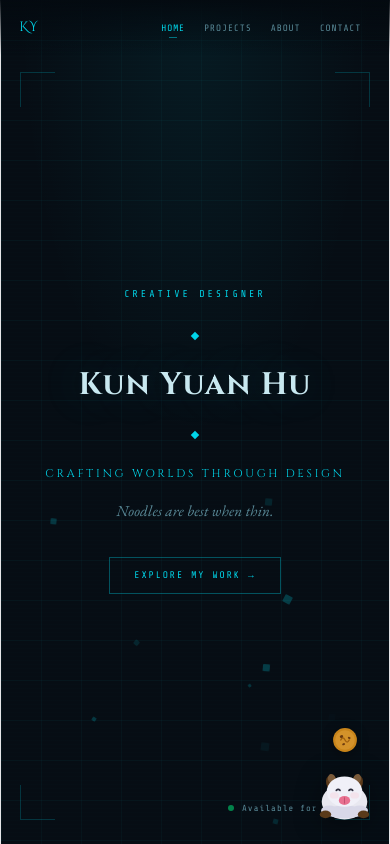
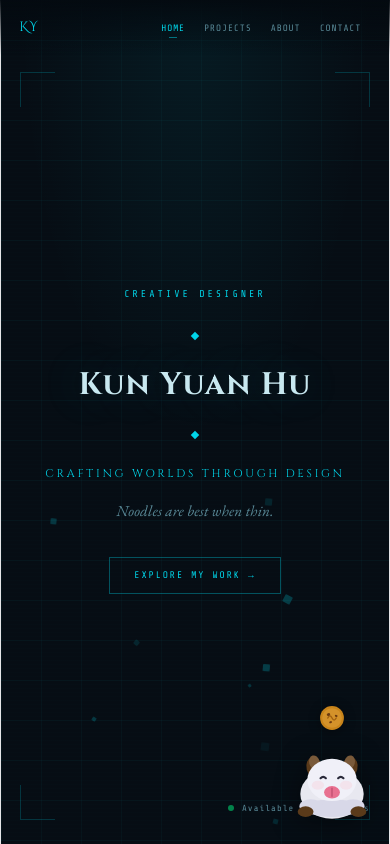
Before and after one commit to Kunyuan1/personal-website, a React (Vite) app: page / in a window 390 px wide. Built offline with nearby package versions, Linux system fonts and the light colour scheme.

Commit message:
Let poro grow on mobile

```diff
--- a/src/styles/hextech.css
+++ b/src/styles/hextech.css
@@ -1014,14 +1014,10 @@
   .hex-contact-handle { font-size: 0.95rem; }
   .hex-contact-icon { width: 36px; height: 36px; font-size: 0.85rem; }
 
-  /* ── Poro — smaller on mobile, move to left so it doesn't block content ── */
+  /* ── Poro — move to left so it doesn't block content ── */
   .poro-wrap {
     bottom: 1rem;
     right: 0.8rem;
-  }
-  .poro-svg {
-    width: 65px !important;
-    height: 57px !important;
   }
   .poro-cookie svg { width: 28px; height: 28px; }
   .poro-feed-count { font-size: 0.45rem; top: -4px; right: -5px; }
```
